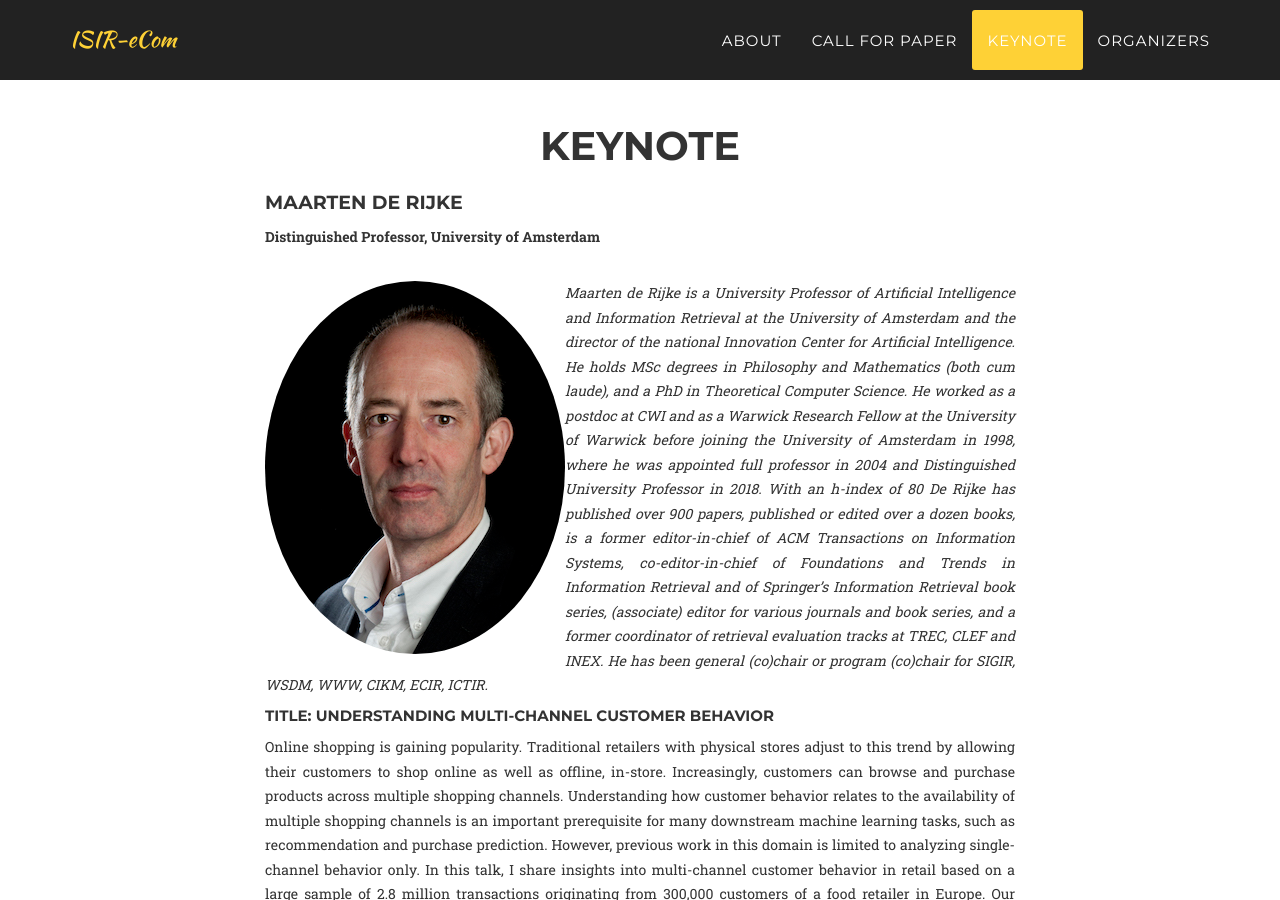
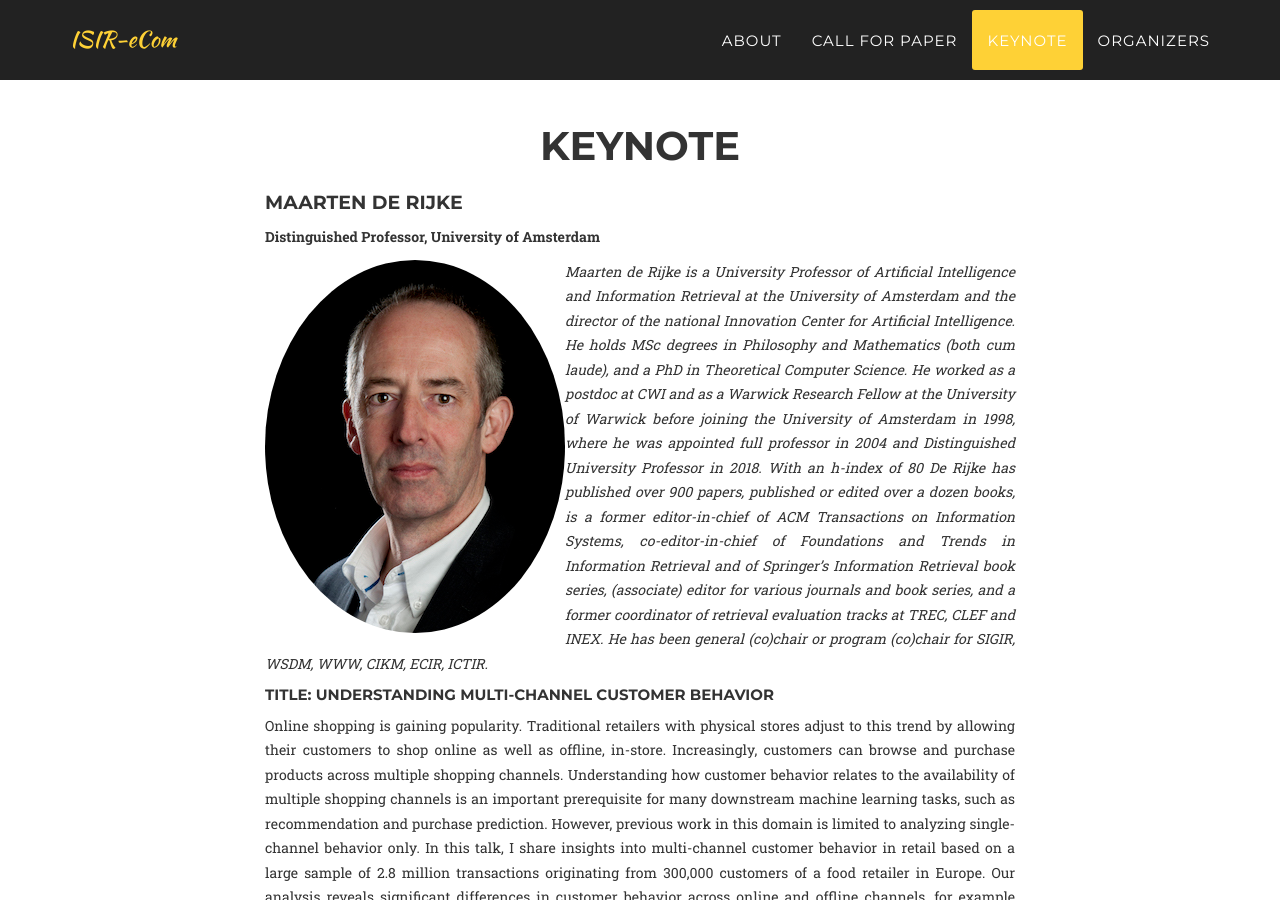
Before and after one commit to ISIR-eCom/ISIR-eCom.github.io, a Jekyll site: the page built from index.html, in a window 1280 px wide and 900 px high, scrolled down 3864 px. Built offline with Jekyll 4.4.1, drawn with Linux system fonts in a browser that asks for light colours; some web fonts are replaced.

```diff
--- a/_includes/keynote.html
+++ b/_includes/keynote.html
@@ -8,7 +8,7 @@
                             <div class="col-lg-8 col-lg-offset-2 text-justify">
                                 <p class="large text-muted">
                                 <h4>Maarten de Rijke</h4>
-                                <p><b> Distinguished Professor, University of Amsterdam  </b></p><br>
+                                <p><b> Distinguished Professor, University of Amsterdam  </b></p>
                                 <div><p style="float: left;"><img src="img/Maarten.jpg" class="img-responsive img-circle" alt="" width="300"></p><p><i>Maarten de Rijke is a University Professor of Artificial Intelligence and Information Retrieval at the University of Amsterdam and the director of the national Innovation Center for Artificial Intelligence. He holds MSc degrees in Philosophy and Mathematics (both cum laude), and a PhD in Theoretical Computer Science. He worked as a postdoc at CWI and as a Warwick Research Fellow at the University of Warwick before joining the University of Amsterdam in 1998, where he was appointed full professor in 2004 and Distinguished University Professor in 2018. With an h-index of 80 De Rijke has published over 900 papers, published or edited over a dozen books, is a former editor-in-chief of ACM Transactions on Information Systems, co-editor-in-chief of Foundations and Trends in Information Retrieval and of Springer’s Information Retrieval book series, (associate) editor for various journals and book series, and a former coordinator of retrieval evaluation tracks at TREC, CLEF and INEX. He has been general (co)chair or program (co)chair for SIGIR, WSDM, WWW, CIKM, ECIR, ICTIR. </i></p></div>
 
                                 <h5>TITLE: Understanding Multi-channel Customer Behavior</h5>
@@ -16,14 +16,14 @@
 
 
                                 <h4>Khalifeh Al Jadda </h4>
-                                <p><b> Sr. Director of Data Sciecnce, Home Depot </b></p> <br>
+                                <p><b> Sr. Director of Data Sciecnce, Home Depot </b></p>
                                 <div><p style="float: left;"><img src="img/Khalifeh.jpg" class="img-responsive img-circle" alt="" width="300"></p><p><i>Khalifeh AlJadda holds a Ph.D. in computer science from the University of Georgia (UGA), with a specialization in machine learning. He has experience implementing large-scale, distributed machine learning algorithms to solve challenging problems in domains ranging from Bioinformatics to search and recommendation engines. He is the Sr. Director of Online Data Science at Home Depot, which is the largest home improvement company in the world. In his current role he oversees the AI transformation of the online business of Home Depot. Before joining Home Depot he was leading the data science R&D organization at CareerBuilder where he led the initiative to design and implement the backend of CareerBuilder’s language-agnostic semantic search engine leveraging NLP, Apache Spark, and the Hadoop ecosystem. He also led the team on building a new AI-based recommendation engine using cutting-edge technologies. Khalifeh is the founder and organizer of the Southern Data Science Conference, which is a major data science conference in Atlanta that aims to promote data science in the Southeast region. He also co-founded a non-profit organization ATLytiCS.</i></p></div>
 
                                 <h5>TITLE: TBD. </h5><br>
 
 
                                 <h4>Xiaokui Xiao</h4>
-                                <p><b> Dean's Chair Associate Professor, National University of Singapore </b></p> <br>
+                                <p><b> Dean's Chair Associate Professor, National University of Singapore</b></p>
                                 <div><p style="float: left;"><img src="img/Xiaokui.jpg" class="img-responsive img-circle" alt="" width="300"></p><p><i>Xiaokui Xia is a Dean's Chair Associate Professor at the School of Computing (SoC), National University of Singapore (NUS). Before joining SoC in 2018, he was an associate professor at the Nanyang Technological University, Singapore. He obtained a PhD in Computer Science from the Chinese University of Hong Kong, and did a postdoctoral stint at the Department of Computer Science, Cornell University. Xiaokui’s research focuses on data management and analytics, especially on algorithms for large data, data privacy, and data mining. He has published extensively in the leading data management conference and journals, and is serving as associate editors for the International Journal on Very Large Data Bases (VLDBJ) and the IEEE Transactions on Knowledge and Data Engineering (TKDE).</i></p></div>  <br>
 
                                 <h5>TITLE: TBD. </h5><br>
@@ -31,7 +31,7 @@
 
 
                                 <h4>Yanjie Fu</h4>
-                                <p><b> Assistant Professor, University of Central Florida </b></p> <br>
+                                <p><b> Assistant Professor, University of Central Florida </b></p>
                                 <div><p style="float: left;"><img src="img/Yanjie.jpg" class="img-responsive img-circle" alt="" width="300"></p><p><i>Dr. Yanjie Fu is an assistant professor in the Department of Computer Science at the University of Central Florida. He received his Ph.D. degree from Rutgers, the State University of New Jersey in 2016, the B.E. degree from University of Science and Technology of China in 2008, and the M.E. degree from Chinese Academy of Sciences in 2011. His research interests include data mining and big data analytics. He has research experience in industry research labs, such as Microsoft Research Asia and IBM Thomas J. Watson Research Center. He has published prolifically in refereed journals and conference proceedings, such as IEEE TKDE, IEEE TMC, ACM TKDD, ACM SIGKDD, AAAI, IJCAI, VLDB, WWW. He received US NSF CAREER Award (2021), ACM SIGSpatial Best Paper Runner-Up Award (2020), US NSF CRII Award (2018), ACM SIGKDD Best Student Paper Finalist (2018), University of Missouri System Research Board Award (2017), Microsoft Research Azure Research Award (2016), IEEE ICDM Best Paper Finalist (2014). He is committed to data science education. His graduated Ph.D. students have joined academia as tenure-track faculty members. </i></p></div>
 
                                 <h5>TITLE: Merging Representation Learning and Interactive Intelligence for User Profiling</h5>
```
